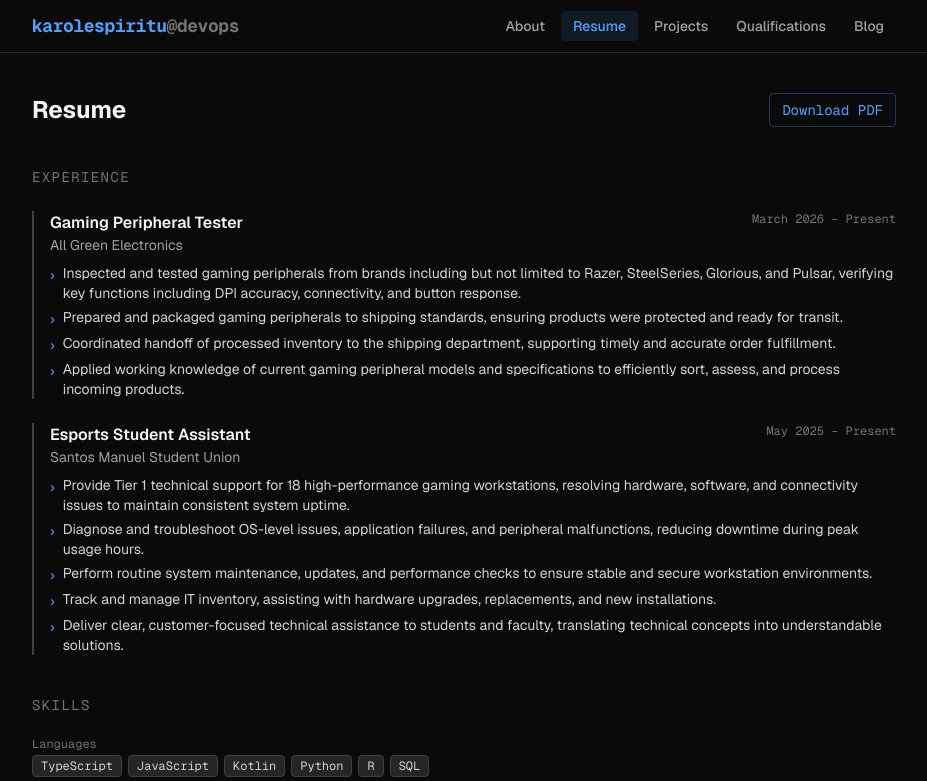
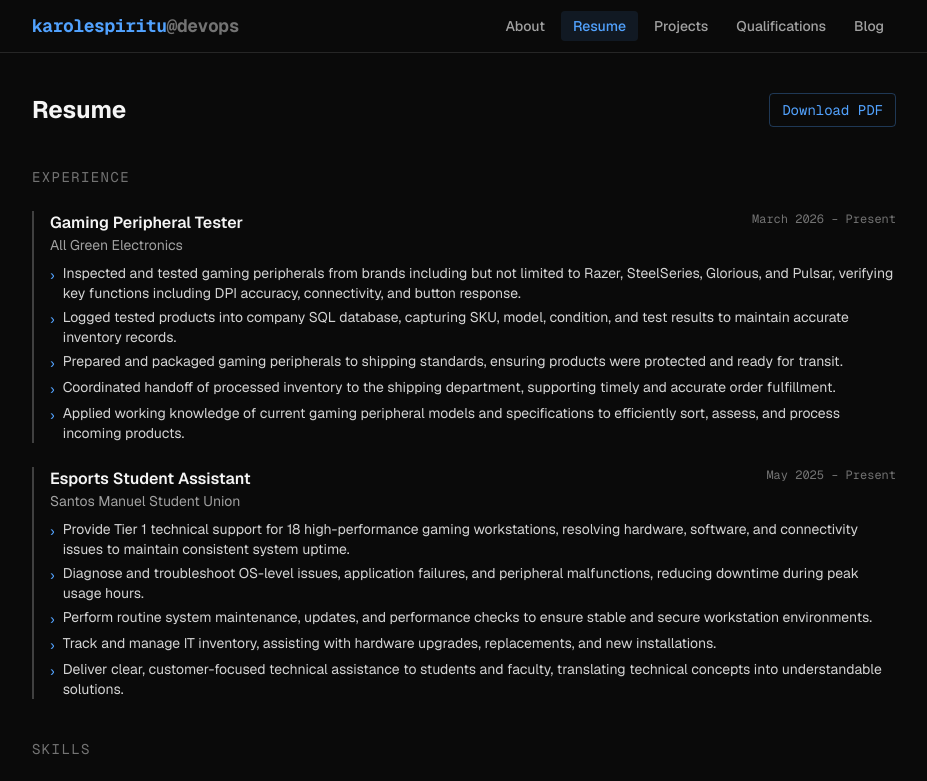
Before and after one commit to kayspadess/WebsitePortfolio, a Next.js app: page /resume in a window 1280 px wide. Shown: the top 781 px of the page, without its empty margins (176-1103 px from the left). Built offline with nearby package versions, Linux system fonts and the light colour scheme.

Commit message:
added another bullet point, added resume

```diff
--- a/app/resume/page.tsx
+++ b/app/resume/page.tsx
@@ -5,6 +5,7 @@ const experience = [
     period: "March 2026 – Present",
     bullets: [
       "Inspected and tested gaming peripherals from brands including but not limited to Razer, SteelSeries, Glorious, and Pulsar, verifying key functions including DPI accuracy, connectivity, and button response.",
+      "Logged tested products into company SQL database, capturing SKU, model, condition, and test results to maintain accurate inventory records.",
       "Prepared and packaged gaming peripherals to shipping standards, ensuring products were protected and ready for transit.",
       "Coordinated handoff of processed inventory to the shipping department, supporting timely and accurate order fulfillment.",
       "Applied working knowledge of current gaming peripheral models and specifications to efficiently sort, assess, and process incoming products.",
@@ -42,7 +43,7 @@ export default function ResumePage() {
       <div className="flex items-center justify-between">
         <h1 className="text-2xl font-bold">Resume</h1>
         <a
-          href="/resume.pdf"
+          href="/Resume - Karol Espiritu.pdf"
           className="text-sm font-mono text-blue-400 border border-blue-400/30 px-3 py-1.5 rounded hover:bg-blue-400/10 transition-colors"
         >
           Download PDF
```
Also changed, not shown: 1 other file (tests, documents, lock files or other folders).
